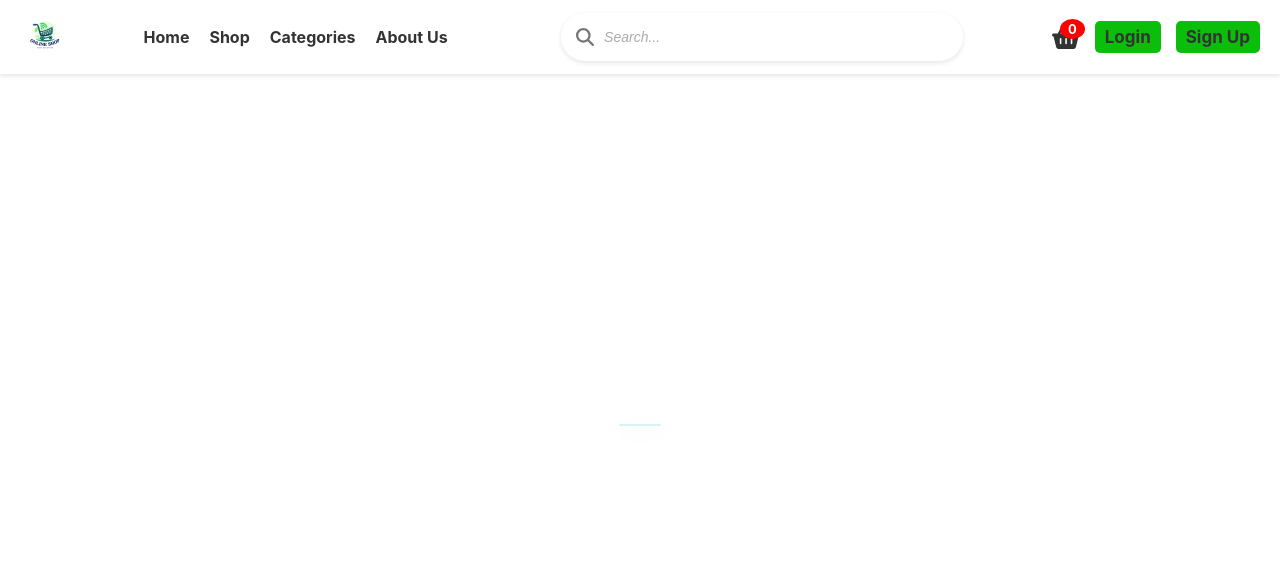
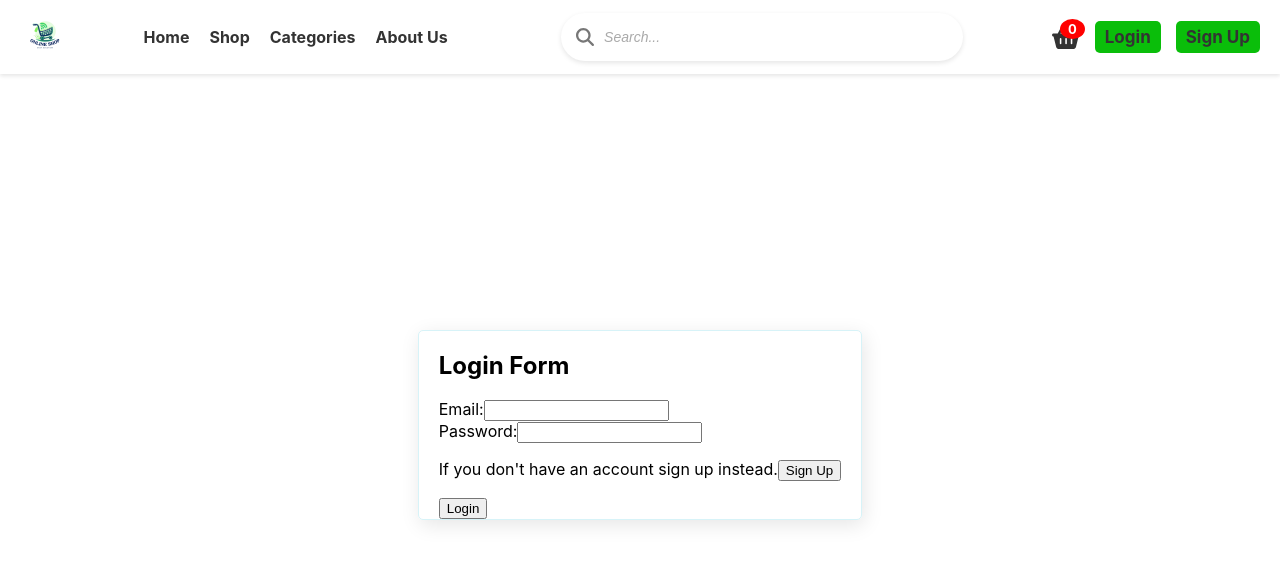
Before and after one commit to dev-m-josh/Ecommerce-Website, a React (Create React App) app in the folder ecomerce_ui/: page /login in a window 1280 px wide. Shown: the top 564 px of the page. Built offline with nearby package versions, Linux system fonts and the light colour scheme.

Commit message:
User login

```diff
--- a/ecomerce_ui/src/App.js
+++ b/ecomerce_ui/src/App.js
@@ -3,6 +3,7 @@ import { Routes, Route } from "react-router-dom";
 import './App.css';
 import Header from './Components/Header';
 import SignUp from "./Components/SignUp";
+import Login from './Components/Login';
 
 function App() {
   return (
@@ -11,6 +12,7 @@ function App() {
       <div className="App">
         <Routes>
           <Route path="/register" element={<SignUp/>}/>
+          <Route path="/login" element={<Login/>}/>
         </Routes>
       </div>
     </>
--- /dev/null
+++ b/ecomerce_ui/src/Components/Login.js
@@ -0,0 +1,104 @@
+import React, { useState } from "react";
+import { useNavigate } from "react-router-dom";
+import axios from "axios";
+
+export default function Login() {
+    const [email, setEmail] = useState("");
+    const [password, setPassword] = useState("");
+    const [errorMessage, setErrorMessage] = useState("");
+    const [loading, setLoading] = useState(false);
+    const navigate = useNavigate();
+
+    const handleEmailChange = (e) =>{
+        setEmail(e.target.value);
+    };
+
+    const handlePasswordChange = (e) =>{
+        setPassword(e.target.value);
+    };
+
+    const handleSubmit = async (e) => {
+        e.preventDefault();
+        setLoading(true);
+        setErrorMessage("");
+
+        try {
+            const response = await axios.post(
+                "http://localhost:4500/login", {
+                Email: email,
+                UserPassword: password
+            });
+
+            const data = response.data;
+
+            if (data.token) {
+                localStorage.setItem("token", response.data.token);
+
+                const loggedInUser = {
+                    UserId: data.user.UserId,
+                    FirstName: data.user.FirstName,
+                    LastName: data.user.lastName,
+                    Email: data.user.Email,
+                    PhoneNumber: data.user.phoneNumber,
+                    UserPassword: data.user.Password,
+                    UserRole: data.user.UserRole,
+                    UserStatus: data.user.UserStatus
+                };
+
+                localStorage.setItem("signedUser", JSON.stringify(loggedInUser));
+
+                navigate("/");
+            } else {
+
+            }
+
+        } catch (error) {
+           console.log("Login error:", error);
+           setErrorMessage("Login failed try again!");
+        } finally {
+            setLoading(false);
+        }
+    }
+    return(
+        <div className="login-form">
+            <h2>Login Form</h2>
+            <form>
+                <div className="user-details">
+                    <label htmlFor="email">Email:</label>
+                    <input
+                        type="email"
+                        id="email"
+                        value={email}
+                        onChange={handleEmailChange}
+                        required
+                    />
+                </div>
+                <div className="user-details">
+                    <label htmlFor="password">Password:</label>
+                    <input
+                        type="password"
+                        id="password"
+                        value={password}
+                        onChange={handlePasswordChange}
+                        required
+                    />
+                </div>
+
+                {errorMessage && <div className="error-message">{errorMessage}
+                </div>}
+
+                <div className="navigate">
+                    <p>
+                        If you don't have an account sign up instead.<button onClick={() => navigate("/register")}>Sign Up</button>
+                    </p>
+                </div>
+
+                <div>
+                    <button  onSubmit={handleSubmit} type="submit" disabled={loading}>
+                        {loading ? "Logging in..." : "Login"}
+                    </button>
+                </div>
+            </form>
+        </div>
+    )
+}
--- a/ecomerce_ui/src/Components/SignUp.js
+++ b/ecomerce_ui/src/Components/SignUp.js
@@ -173,6 +173,12 @@ export default function SignUp() {
                  {errorMessage}
                 </p>}
 
+                <div className="navigate">
+                    <p>
+                        If you already have an account try logging in.<button onClick={() => navigate("/login")}>Login</button>
+                    </p>
+                </div>
+
                 <div className="submit-btn">
                     <button type="submit">
                         Sign Up
```
